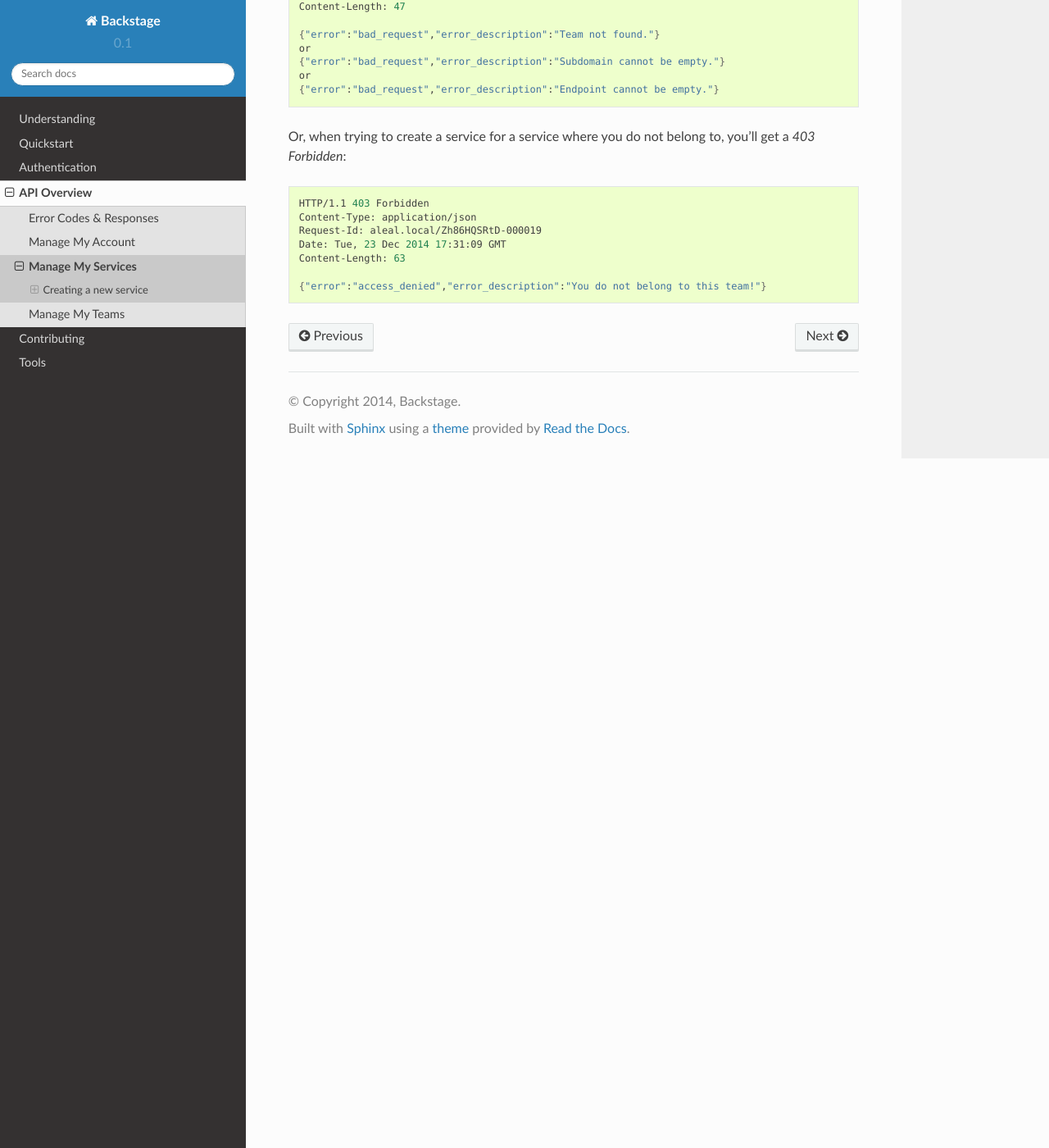
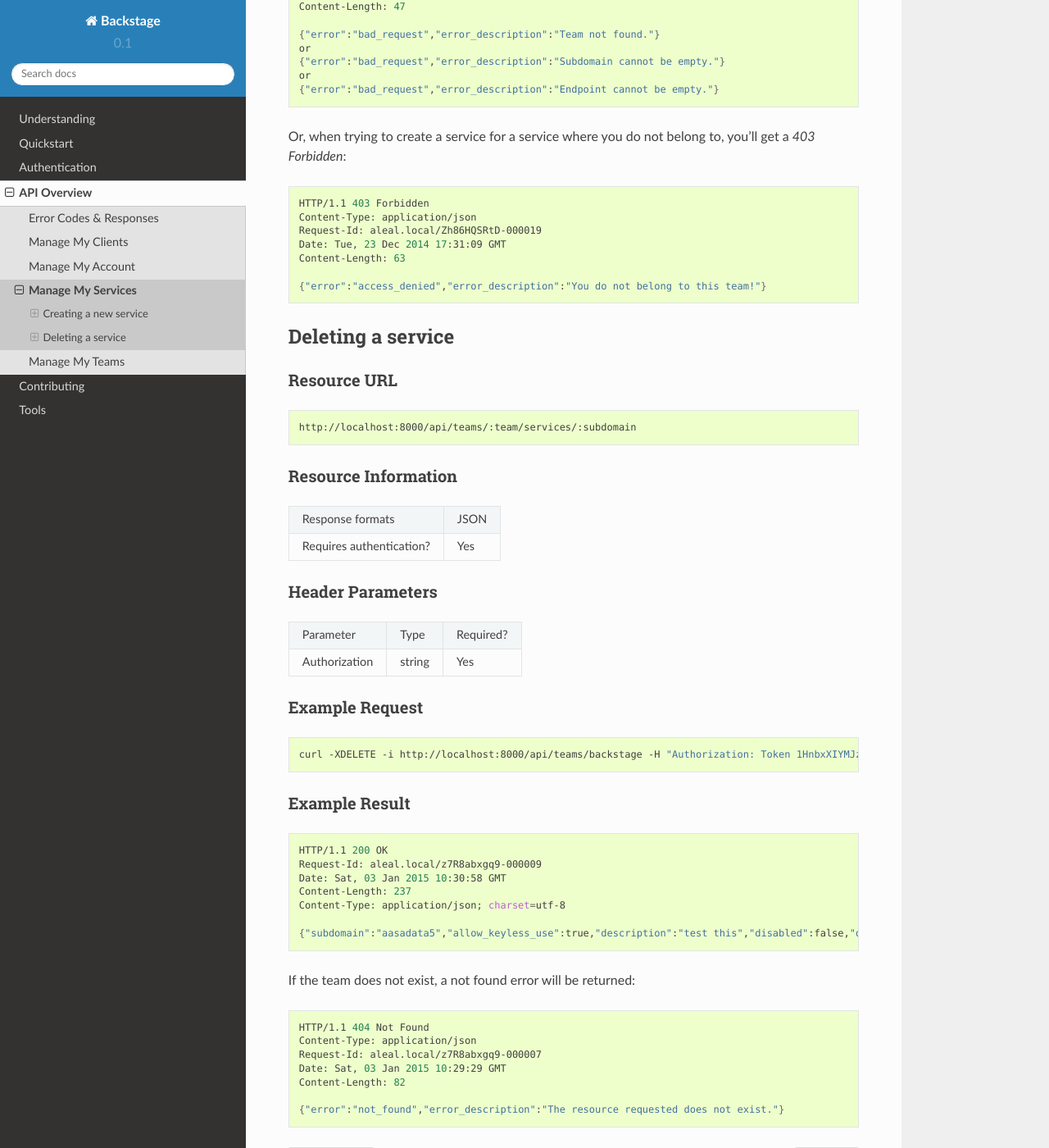
Before and after one commit to apihub/apihub, a Sphinx documentation site: the page built from docs/api/manage_services.rst, in a window 1280 px wide and 1400 px high, scrolled down 1613 px. Shown: the whole window at 82% size. Built offline with Sphinx 7.4.7 and the Read the Docs theme 2.0.0, drawn with Linux system fonts in a browser that asks for light colours.

Commit message:
Docs: Client.

```diff
--- a/docs/api/index.rst
+++ b/docs/api/index.rst
@@ -4,6 +4,7 @@ API Overview
 .. toctree::
 
     error_codes_and_responses
+    manage_clients
     manage_users
     manage_services
     manage_teams
--- a/docs/api/manage_services.rst
+++ b/docs/api/manage_services.rst
@@ -117,3 +117,75 @@ Or, when trying to create a service for a service where you do not belong to, yo
   Content-Length: 63
 
   {"error":"access_denied","error_description":"You do not belong to this team!"}
+
+
+Deleting a service
+------------------
+
+
+Resource URL
+============
+.. highlight:: bash
+
+::
+
+  http://localhost:8000/api/teams/:team/services/:subdomain
+
+
+Resource Information
+====================
+
++---------------------------+----------+
+| Response formats          |   JSON   |
++---------------------------+----------+
+| Requires authentication?  |    Yes   |
++---------------------------+----------+
+
+
+Header Parameters
+=================
++-----------------+--------------+-------------------+
+|    Parameter    |     Type     |     Required?     |
++-----------------+--------------+-------------------+
+| Authorization   |    string    | Yes               |
++-----------------+--------------+-------------------+
+
+
+Example Request
+===============
+
+.. highlight:: bash
+
+::
+
+  curl -XDELETE -i http://localhost:8000/api/teams/backstage -H "Authorization: Token 1HnbxXIYMJzECiE-lpH0uIaailRdDurz2JL_5kgtMVc="
+
+
+Example Result
+==============
+
+.. highlight:: bash
+
+::
+
+  HTTP/1.1 200 OK
+  Request-Id: aleal.local/z7R8abxgq9-000009
+  Date: Sat, 03 Jan 2015 10:30:58 GMT
+  Content-Length: 237
+  Content-Type: application/json; charset=utf-8
+
+  {"subdomain":"aasadata5","allow_keyless_use":true,"description":"test this","disabled":false,"documentation":"http://www.example.org/doc","endpoint":"http://github.com/backstage","owner":"ringo@gmail.com","team":"backstage","timeout":10}
+
+If the team does not exist, a not found error will be returned:
+
+.. highlight:: bash
+
+::
+
+  HTTP/1.1 404 Not Found
+  Content-Type: application/json
+  Request-Id: aleal.local/z7R8abxgq9-000007
+  Date: Sat, 03 Jan 2015 10:29:29 GMT
+  Content-Length: 82
+
+  {"error":"not_found","error_description":"The resource requested does not exist."}
```
Also changed, not shown: docs/api/manage_clients.rst (added, +122 -0 lines).
